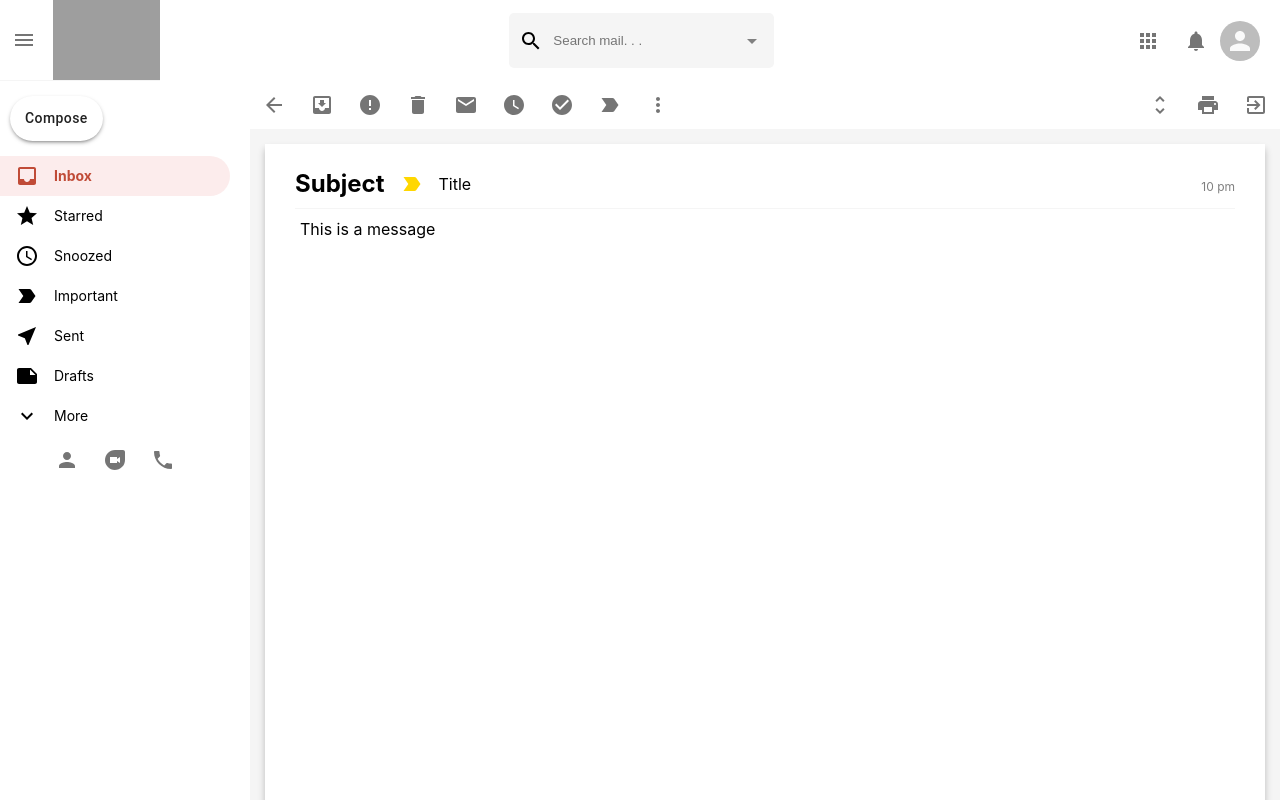
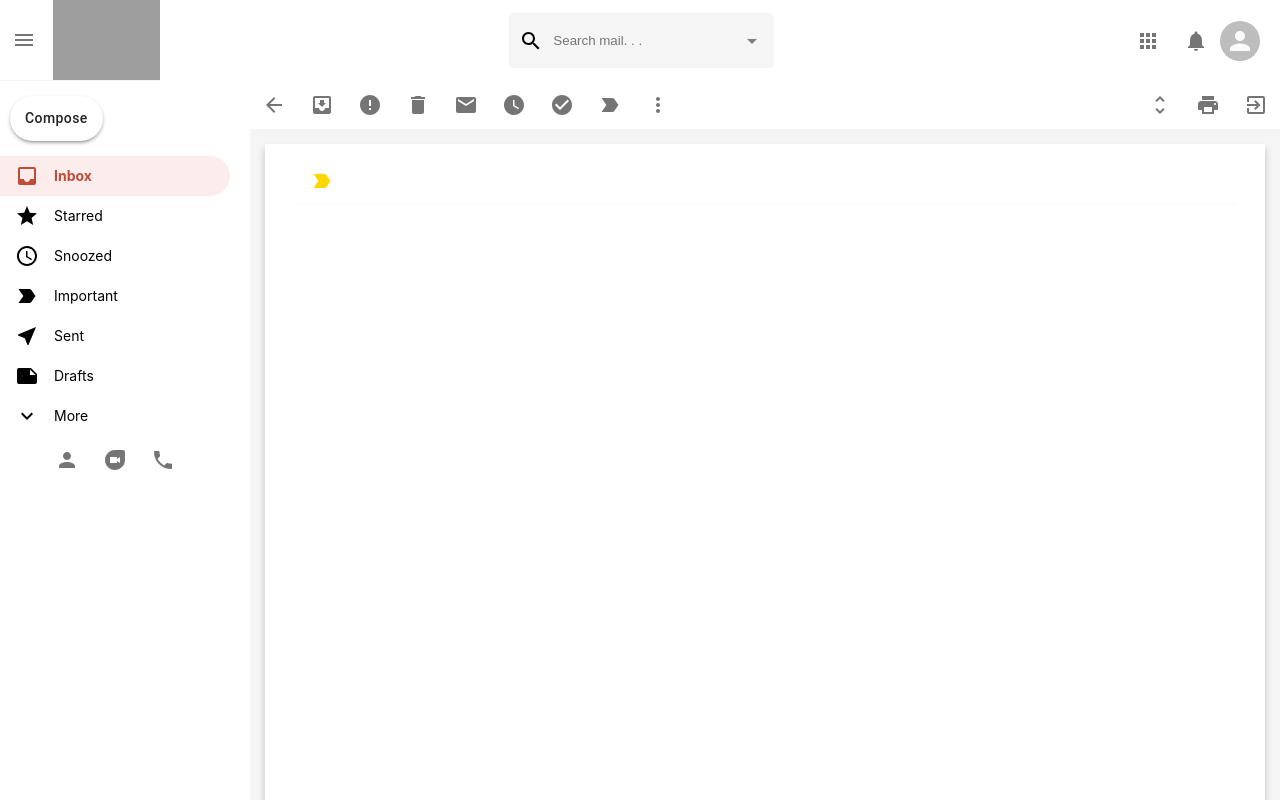
Before and after one commit to Jang-Ahyoung/gmail-clone-react, a React (Create React App) app: page /mail in a window 1280 px wide. Shown: the top 800 px of the page. Built offline with nearby package versions, Linux system fonts and the light colour scheme; grey boxes are pictures that could not be loaded.

Commit message:
📧 connect detail use redux to email row

```diff
--- a/src/components/EmailRow/EmailRow.jsx
+++ b/src/components/EmailRow/EmailRow.jsx
@@ -2,11 +2,20 @@
 import { LabelImportantOutlined, StarBorderOutlined } from '@material-ui/icons'
 import React from 'react'
 import { useHistory } from 'react-router-dom';
+import { useDispatch } from 'react-redux';
 import './EmailRow.css'
-function EmailRow({title, subject, description, time}) {
+import { selectMail } from '../../features/mailSlice';
+function EmailRow({id, title, subject, description, time}) {
     const history = useHistory();
+    const dispatch = useDispatch();
+    const openMail = () => {
+        dispatch(selectMail({
+            id, title, subject, description, time
+        }));
+        history.push('/mail');
+    };
     return (
-        <div onClick={()=> history.push('/mail')} className="emailRow">
+        <div onClick={openMail} className="emailRow">
             <div className="emailRow__options">
                 <Checkbox/>
                 <IconButton>
--- a/src/components/Mail/Mail.jsx
+++ b/src/components/Mail/Mail.jsx
@@ -3,9 +3,12 @@
 import { useHistory } from 'react-router-dom';
 import { IconButton } from '@material-ui/core'
 import { ArrowBack, MoveToInbox, Error, Delete, Email, WatchLater, CheckCircle, LabelImportant, MoreVert, UnfoldMore, Print, ExitToApp} from '@material-ui/icons'
+import { useSelector } from 'react-redux';
+import { selectOpenMail } from '../../features/mailSlice';
 
 function Mail() {
     const history = useHistory();
+    const selectedMail = useSelector(selectOpenMail);
     return (
         <div className="mail">
             <div className="mail__tools">
@@ -53,13 +56,13 @@
                 </div>
             <div className="mail__body">
                 <div className="mail__bodyHeader">
-                    <h2>Subject</h2>
+                    <h2>{selectedMail?.subject}</h2>
                     <LabelImportant className="mail__important"/>
-                    <p>Title</p>
-                    <p className="mail__time">10 pm</p>
+                    <p>{selectedMail?.title}</p>
+                    <p className="mail__time">{selectedMail?.time}</p>
                 </div>
                 <div className="mail__message">
-                    <p>This is a message</p>
+                    <p>{selectedMail?.description}</p>
                 </div>
             </div>
         </div>
--- a/src/features/mailSlice.js
+++ b/src/features/mailSlice.js
@@ -3,9 +3,13 @@
 export const mailSlice = createSlice({
   name: 'mail',
   initialState: {
+    selectedMail: null,
     sendMessageIsOpen: false,
   },
   reducers: {
+    selectMail: (state, action) => {
+      state.selectedMail = action.payload;
+    },
     openSendMessage: state => {
       state.sendMessageIsOpen = true;
     },
@@ -15,8 +19,9 @@
   },
 });
 
-export const { openSendMessage, closeSendMessage } = mailSlice.actions;
+export const { selectMail, openSendMessage, closeSendMessage } = mailSlice.actions;
 
+export const selectOpenMail = (state) => state.mail.selectedMail;
 export const selectsendMessageIsOpen = state => state.mail.sendMessageIsOpen;
 
 export default mailSlice.reducer;
```
Also changed, not shown: 1 other file (tests, documents, lock files or other folders).
